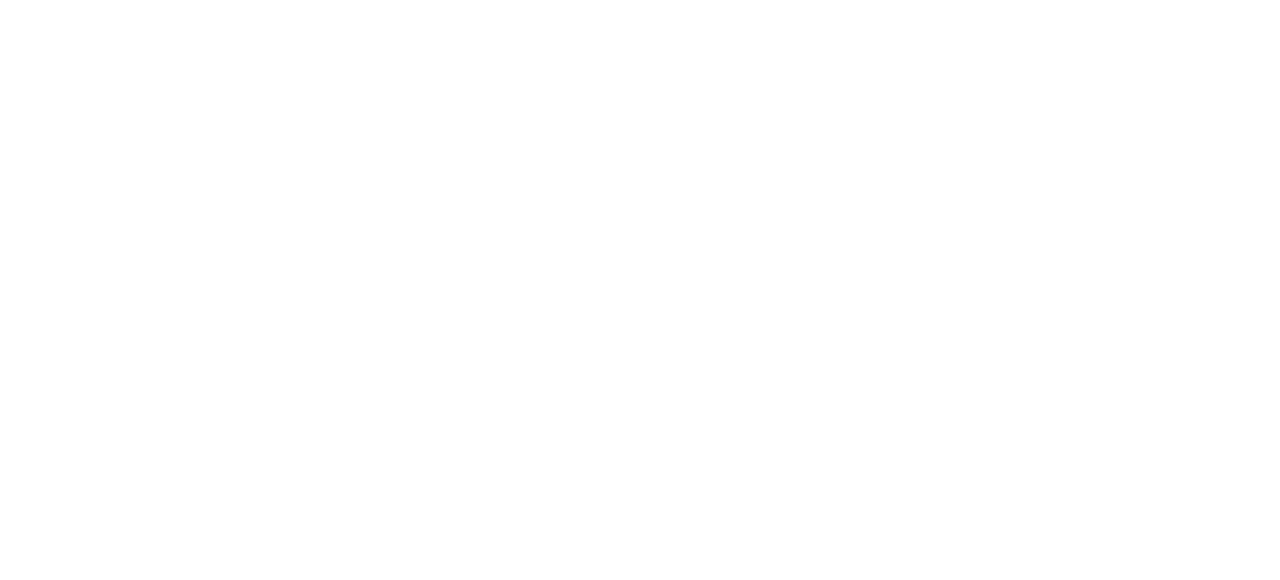
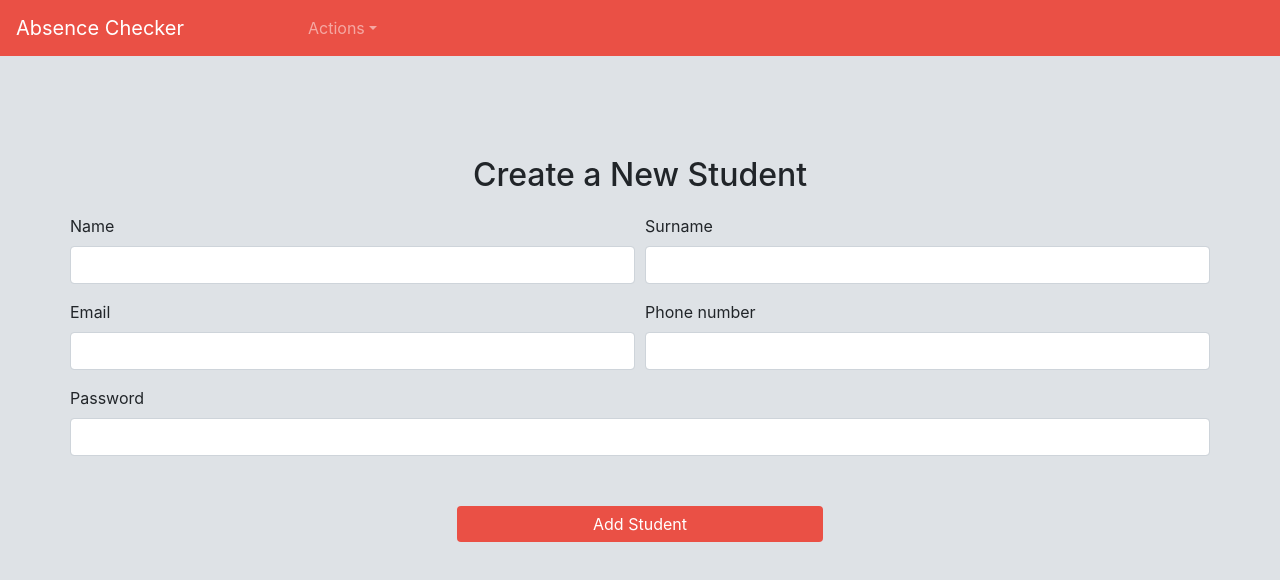
Before and after one commit to VillentretenmerthTheCoder/absence_checker, a React (Create React App) app: page /admin/create-students in a window 1280 px wide. Shown: the top 580 px of the page. Built offline with nearby package versions, Linux system fonts and the light colour scheme.

Commit message:
Create Teachers/Create Students pages

```diff
--- a/src/App.tsx
+++ b/src/App.tsx
@@ -6,6 +6,8 @@
 import SubmitCodeStudent from './Pages/Students/SubmitCodeStudent';
 import MainPageAdmin from './Pages/Admins/MainPageAdmin';
 import MainPageTeachers from './Pages/Teachers/MainPageTeachers';
+import CreateStudents from './Pages/Admins/CreateStudents';
+import CreateTeachers from './Pages/Admins/CreateTeachers';
 
 function App() {
   return (
@@ -19,6 +21,9 @@
           <Route path="/student-main" component={MainPageStudent}/>
           <Route path="/student-submit" component={SubmitCodeStudent}/>
           <Route path="/admin-main" component={MainPageAdmin}/>
+          <Route path="/admin/create-students" component={CreateStudents}/>
+          <Route path="/admin/create-teachers" component={CreateTeachers}/>
+
           <Route path="/teacher-main" component={MainPageTeachers}/>
 
 
--- /dev/null
+++ b/src/Pages/Admins/CreateStudents.tsx
@@ -0,0 +1,67 @@
+import React, { useEffect } from 'react';
+import { Button, Col, Container, Form, FormGroup, Input, Label, Row } from 'reactstrap';
+import NavigationBar from '../../Components/Navbar/NavigationBar';
+import styles from './MainPage.module.scss';
+const  CreateStudents  = (props : any) => {
+    useEffect(() => {
+        document.body.style.backgroundColor = "#dee2e6";
+    })
+
+        return(
+            <div className={styles.Wrapper}>
+
+                <NavigationBar/>
+                <Container  style={{padding: 0}}>
+                    <h2 className={styles.createUserHeadline}>Create a New Student</h2>
+                <Form className={styles.FormWrapper}>
+                    <Row form>
+                        <Col md={6}>
+                            <FormGroup>
+                                <Label for="exampleEmail">Name</Label>
+                                <Input type="email" name="name" />
+                            </FormGroup>
+                        </Col>
+                        <Col md={6}>
+                            <FormGroup>
+                                <Label for="examplePassword">Surname</Label>
+                                <Input type="password" name="surname"  />
+                            </FormGroup>
+                        </Col>
+                    </Row>
+                    <Row form>
+                        <Col md={6}>
+                            <FormGroup>
+                                <Label for="exampleEmail">Email</Label>
+                                <Input type="email" name="email"  />
+                            </FormGroup>
+                        </Col>
+                        <Col md={6}>
+                            <FormGroup>
+                                <Label for="examplePassword">Phone number</Label>
+                                <Input type="password" name="password"  />
+                            </FormGroup>
+                        </Col>
+                    </Row>
+                    <FormGroup>
+                        <Label for="exampleAddress">Password</Label>
+                        <Input type="text" name="address"  />
+                    </FormGroup>
+                    <Col className={styles.buttonWrapper}  md={12}>
+                    <Button style={{width: '33%'}}>Add Student</Button>
+                    </Col>
+
+                    </Form>
+
+
+                </Container>
+
+
+            </div>
+        )
+}
+
+
+export default CreateStudents;
+
+
+// export default MainPageStudent;
--- /dev/null
+++ b/src/Pages/Admins/CreateTeachers.tsx
@@ -0,0 +1,64 @@
+import React, { useEffect } from 'react';
+import { Button, Col, Container, Form, FormGroup, Input, Label, Row } from 'reactstrap';
+import NavigationBar from '../../Components/Navbar/NavigationBar';
+import styles from './MainPage.module.scss';
+const  CreateTeachers  = (props : any) => {
+    useEffect(() => {
+        document.body.style.backgroundColor = "#dee2e6";
+    })
+
+        return(
+            <div className={styles.Wrapper}>
+
+                <NavigationBar/>
+                <Container  style={{padding: 0}}>
+                    <h2 className={styles.createUserHeadline}>Create a New Teacher</h2>
+                <Form className={styles.FormWrapper}>
+                    <Row form>
+                        <Col md={6}>
+                            <FormGroup>
+                                <Label for="exampleEmail">Name</Label>
+                                <Input type="email" name="name" />
+                            </FormGroup>
+                        </Col>
+                        <Col md={6}>
+                            <FormGroup>
+                                <Label for="examplePassword">Surname</Label>
+                                <Input type="password" name="surname"  />
+                            </FormGroup>
+                        </Col>
+                    </Row>
+                    <Row form>
+                        <Col md={6}>
+                            <FormGroup>
+                                <Label for="exampleEmail">Email</Label>
+                                <Input type="email" name="email"  />
+                            </FormGroup>
+                        </Col>
+                        <Col md={6}>
+                            <FormGroup>
+                                <Label for="examplePassword">Phone number</Label>
+                                <Input type="password" name="password"  />
+                            </FormGroup>
+                        </Col>
+                    </Row>
+                    <FormGroup>
+                        <Label for="exampleAddress">Password</Label>
+                        <Input type="text" name="address"  />
+                    </FormGroup>
+                    <Col className={styles.buttonWrapper}  md={12}>
+                    <Button style={{width: '33%'}}>Add Teacher</Button>
+                    </Col>
+
+                    </Form>
+
+
+                </Container>
+
+
+            </div>
+        )
+}
+
+
+export default CreateTeachers;
--- a/src/Pages/Admins/MainPage.module.scss
+++ b/src/Pages/Admins/MainPage.module.scss
@@ -3,8 +3,26 @@
     height:100vh;
     width: 100%;
 }
+.FormWrapper{
+    margin-top: 20px;
 
-
+    .buttonWrapper{
+        margin-top: 50px;
+        display: flex;
+        justify-content: center;
+        button{
+            background-color: rgb(234, 80, 69);
+            border: transparent;
+        }
+        .ButtonAction:active{
+            background-color: rgb(234, 80, 79);
+        }
+    }
+}
+.createUserHeadline{
+    text-align: center;
+    margin-top: 100px;
+}
 .box_subject{
     width: 50%;
     height: 50px;
@@ -45,9 +63,6 @@
         justify-content: center;
         justify-items: center;
         align-content: center
-
-
-
     }
 
 
--- a/src/Pages/Admins/MainPageAdmin.tsx
+++ b/src/Pages/Admins/MainPageAdmin.tsx
@@ -23,7 +23,7 @@
         { key: 'student_id', title: 'Id' },
         { key: 'name', title: 'Name' },
         { key: 'surname', title: 'Surname' },
-        { key: 'phone_number', title: 'Phone' },
+        { key: 'mobile_phone', title: 'Phone' },
         { key: 'school_email', title: 'Email' },
 
       ];
```
